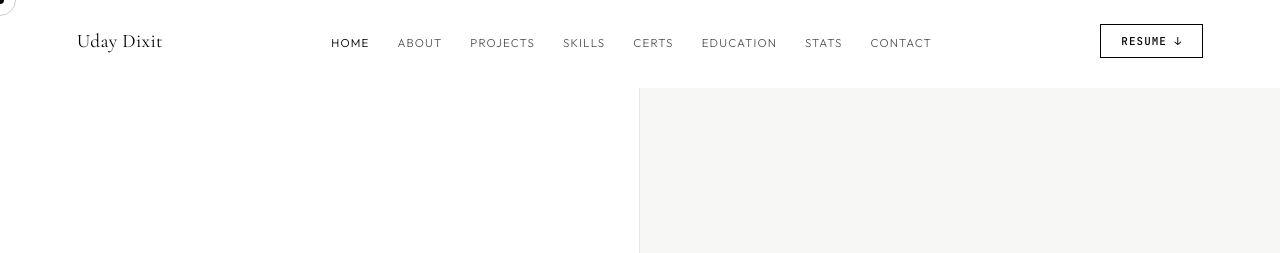
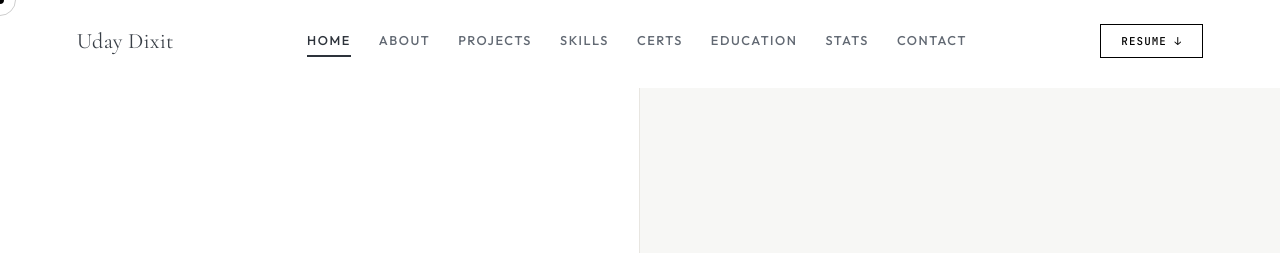
Before and after one commit to uday2327/Uday_Dixit_portfolio, a plain HTML site: page index.html in a window 1280 px wide. Shown: the top 253 px of the page. Drawn offline with nearby package versions, Linux system fonts and the light colour scheme; no server answers.

Commit message:
navbar edit

```diff
--- a/styles.css
+++ b/styles.css
@@ -15,10 +15,12 @@ body{background:var(--white);color:var(--text);font-family:'Outfit',sans-serif;f
 @keyframes fUp{from{opacity:0;transform:translateY(10px);}to{opacity:1;transform:translateY(0);}}
 nav{position:fixed;top:0;left:0;right:0;z-index:100;padding:24px 6%;display:flex;align-items:center;justify-content:space-between;background:rgba(255,255,255,.93);backdrop-filter:blur(14px);border-bottom:1px solid transparent;transition:border-color .3s;}
 nav.scrolled{border-color:var(--line);}
-.nav-brand{font-family:'Cormorant Garamond',serif;font-size:1.2rem;font-weight:400;letter-spacing:.02em;color:var(--text);text-decoration:none;}
+.nav-brand{font-family:'Cormorant Garamond',serif;font-size:1.38rem;font-weight:500;letter-spacing:.01em;color:#383e46;text-decoration:none;}
 .nav-links{display:flex;align-items:center;gap:28px;list-style:none;}
-.nav-links a{font-size:.72rem;letter-spacing:.1em;text-transform:uppercase;color:var(--muted);text-decoration:none;transition:color .2s;}
-.nav-links a:hover,.nav-links a.active{color:var(--text);}
+.nav-links a{position:relative;display:inline-flex;align-items:center;padding-bottom:6px;font-size:.8rem;letter-spacing:.12em;text-transform:uppercase;color:#626973;text-decoration:none;transition:color .2s;font-weight:500;}
+.nav-links a::after{content:"";position:absolute;left:0;right:0;bottom:-3px;height:1.5px;background:#2d333b;transform:scaleX(0);transform-origin:center;transition:transform .22s ease;}
+.nav-links a:hover,.nav-links a.active{color:#2d333b;}
+.nav-links a:hover::after,.nav-links a.active::after{transform:scaleX(1);}
 .nav-cv{font-family:'JetBrains Mono',monospace;font-size:.68rem;letter-spacing:.1em;padding:9px 20px;border:1px solid var(--text);color:var(--text);text-decoration:none;transition:all .22s;text-transform:uppercase;font-weight:500;}
 .nav-cv:hover{background:var(--text);color:var(--white);}
 .ham{display:none;flex-direction:column;gap:5px;cursor:pointer;z-index:200;}
```
